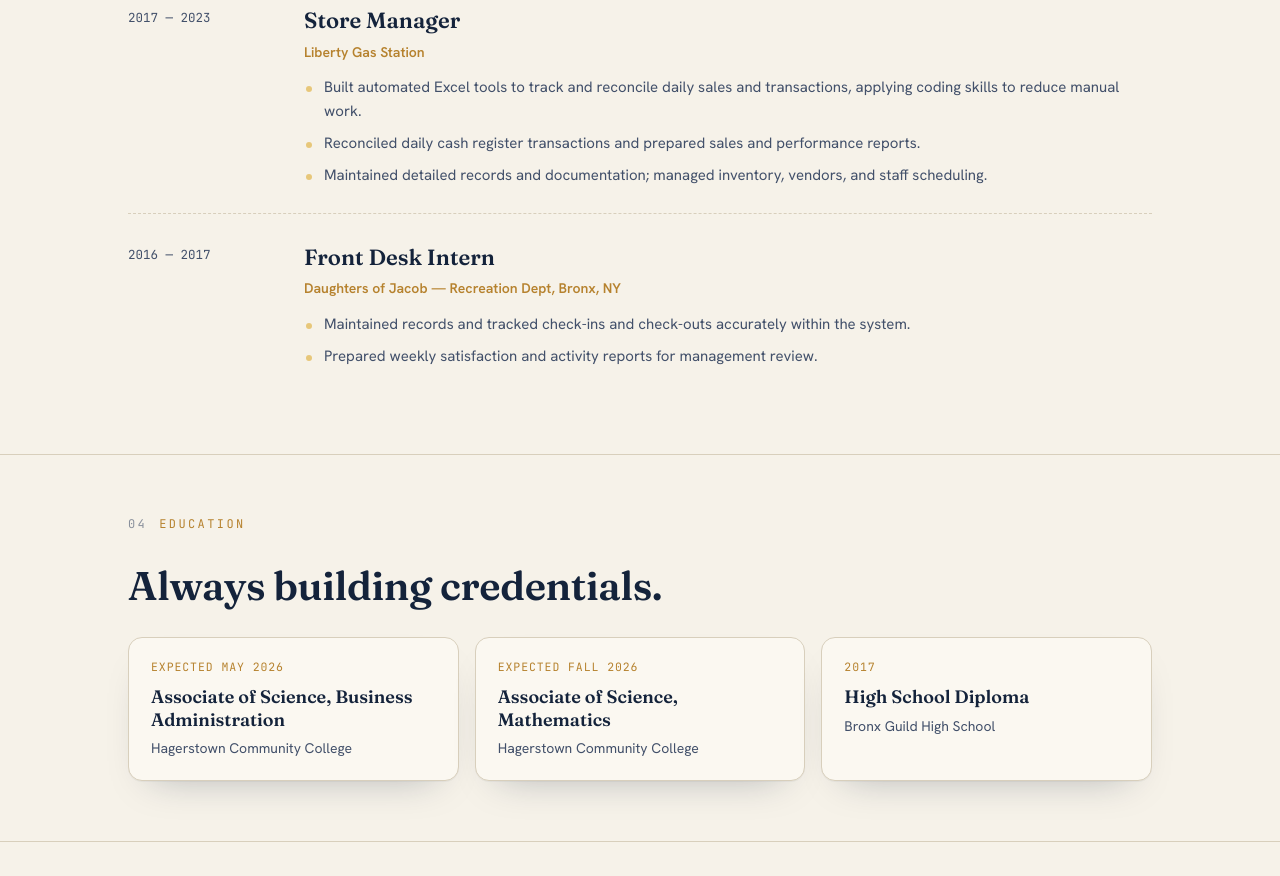
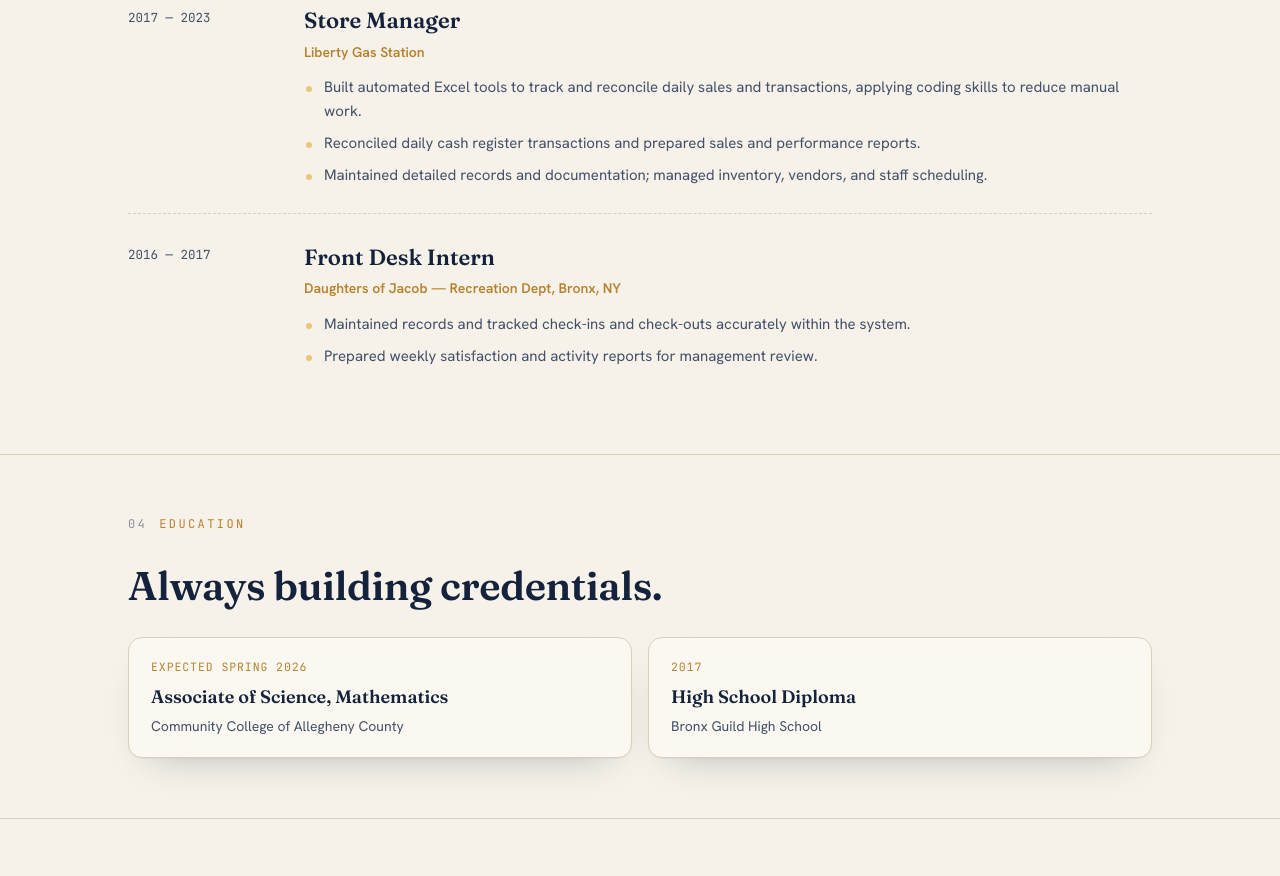
Before and after one commit to emanfatima0942-tech/emanfatima0942-tech.github.io, a plain HTML site: page index.html in a window 1280 px wide. Shown: the part 1910-2786 px from the top of the page. Drawn offline with Linux system fonts and the light colour scheme.

Commit message:
index.html

```diff
--- a/index.html
+++ b/index.html
@@ -192,7 +192,7 @@
     <div class="role">Data, Reporting &amp; Operations Professional</div>
     <p class="lede">I turn messy daily transaction data into clean, decision-ready reporting — using Excel automation, Power BI, and Python. Below, you can run one of my tools live in your browser.</p>
     <div class="meta">
-      <span class="badge live"><span class="dot"></span> Available for hybrid / on-site work in Pittsburgh, PA</span>
+      <span class="badge live"><span class="dot"></span> Available for hybrid / on-site work</span>
       <span class="badge">Pittsburgh, PA</span>
     </div>
     <div class="cta">
@@ -206,7 +206,7 @@
   <div class="wrap">
     <div class="label" data-n="01">About</div>
     <h2>Accuracy, automation, and a head for numbers.</h2>
-    <p class="section-intro">Analytically minded operations professional who builds reporting and automation tools that turn daily transaction data into clear insight. Background in sales reporting, reconciliation, and record-keeping, with a strong record of accuracy and meeting deadlines. Currently pursuing two associate degrees — Business Administration (May 2026) and Mathematics (Fall 2026) — while working full-time.</p>
+    <p class="section-intro">Analytically minded operations professional who builds reporting and automation tools that turn daily transaction data into clear insight. Background in sales reporting, reconciliation, and record-keeping, with a strong record of accuracy and meeting deadlines. Currently pursuing an Associate of Science in Mathematics at the Community College of Allegheny County (expected Spring 2026) while working full-time.</p>
   </div>
 </section>
 
@@ -297,14 +297,9 @@
     <h2>Always building credentials.</h2>
     <div class="edu" style="margin-top:30px">
       <div class="card">
-        <div class="tagline">Expected May 2026</div>
-        <h3>Associate of Science, Business Administration</h3>
-        <div class="sub">Hagerstown Community College</div>
-      </div>
-      <div class="card">
-        <div class="tagline">Expected Fall 2026</div>
+        <div class="tagline">Expected Spring 2026</div>
         <h3>Associate of Science, Mathematics</h3>
-        <div class="sub">Hagerstown Community College</div>
+        <div class="sub">Community College of Allegheny County</div>
       </div>
       <div class="card">
         <div class="tagline">2017</div>
```
